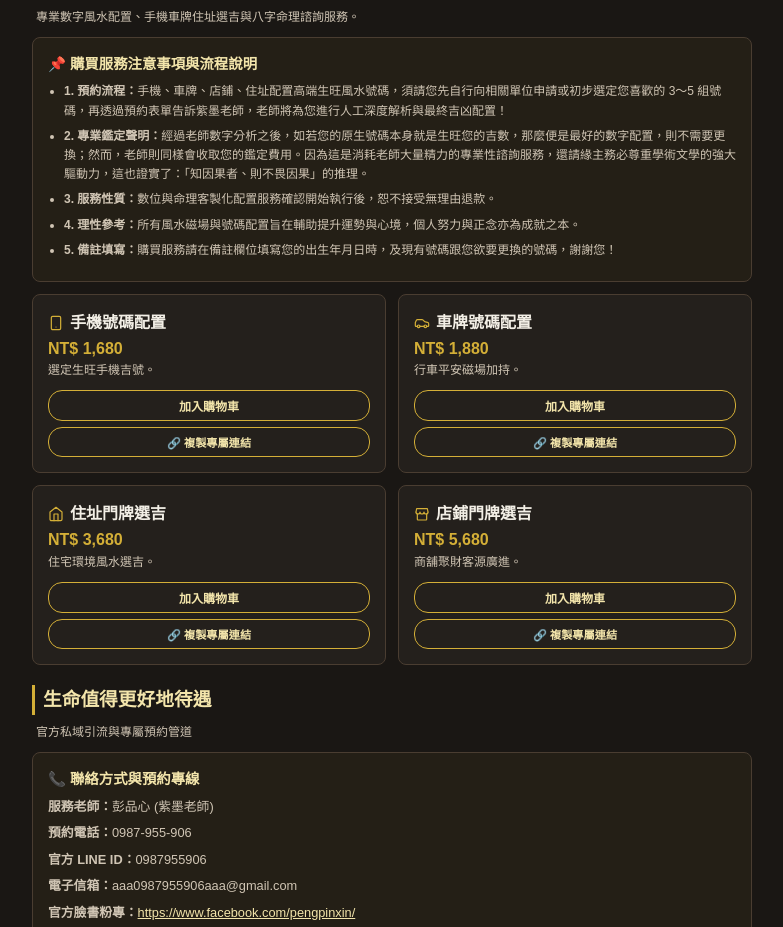
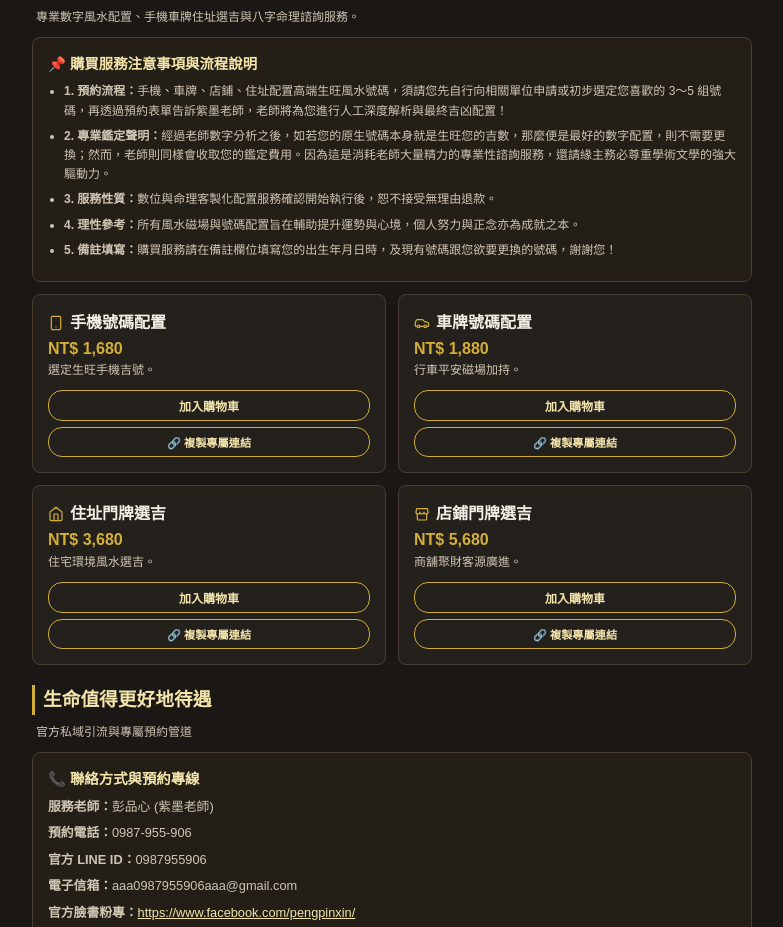
Before and after one commit to pengpinxin/-zimo-digital-fengshui, a Next.js app: page / in a window 1280 px wide. Shown: the part 1484-2411 px from the top of the page, without its empty margins (248-1031 px from the left). Built offline with nearby package versions, Linux system fonts and the light colour scheme.

Commit message:
Fix notice box content and remove newline at end

```diff
--- a/app/page.js
+++ b/app/page.js
@@ -306,7 +306,7 @@ export default function Home(){
             <h4 style={{color:'var(--gold-l)',marginBottom:'6px'}}>📌 購買服務注意事項與流程說明</h4>
             <ul style={{paddingLeft:'16px',fontSize:'0.75rem',lineHeight:'1.6'}}>
               <li><strong>1. 預約流程：</strong>手機、車牌、店鋪、住址配置高端生旺風水號碼，須請您先自行向相關單位申請或初步選定您喜歡的 3～5 組號碼，再透過預約表單告訴紫墨老師，老師將為您進行人工深度解析與最終吉凶配置！</li>
-              <li><strong>2. 專業鑑定聲明：</strong>經過老師數字分析之後，如若您的原生號碼本身就是生旺您的吉數，那麼便是最好的數字配置，則不需要更換；然而，老師則同樣會收取您的鑑定費用。因為這是消耗老師大量精力的專業性諮詢服務，還請緣主務必尊重學術文學的強大驅動力，這也證實了：「知因果者、則不畏因果」的推理。</li>
+              <li><strong>2. 專業鑑定聲明：</strong>經過老師數字分析之後，如若您的原生號碼本身就是生旺您的吉數，那麼便是最好的數字配置，則不需要更換；然而，老師則同樣會收取您的鑑定費用。因為這是消耗老師大量精力的專業性諮詢服務，還請緣主務必尊重學術文學的強大驅動力。</li>
               <li><strong>3. 服務性質：</strong>數位與命理客製化配置服務確認開始執行後，恕不接受無理由退款。</li>
               <li><strong>4. 理性參考：</strong>所有風水磁場與號碼配置旨在輔助提升運勢與心境，個人努力與正念亦為成就之本。</li>
               <li><strong>5. 備註填寫：</strong>購買服務請在備註欄位填寫您的出生年月日時，及現有號碼跟您欲要更換的號碼，謝謝您！</li>
```
